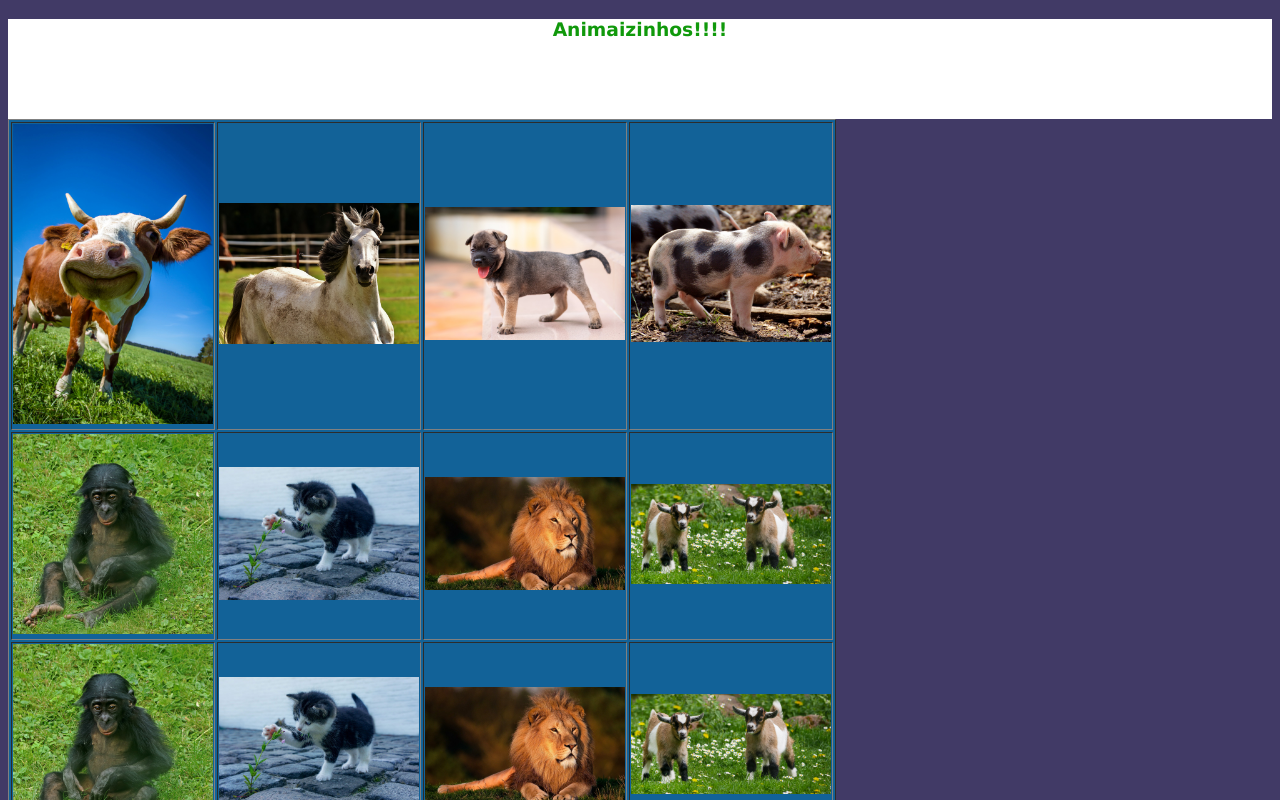
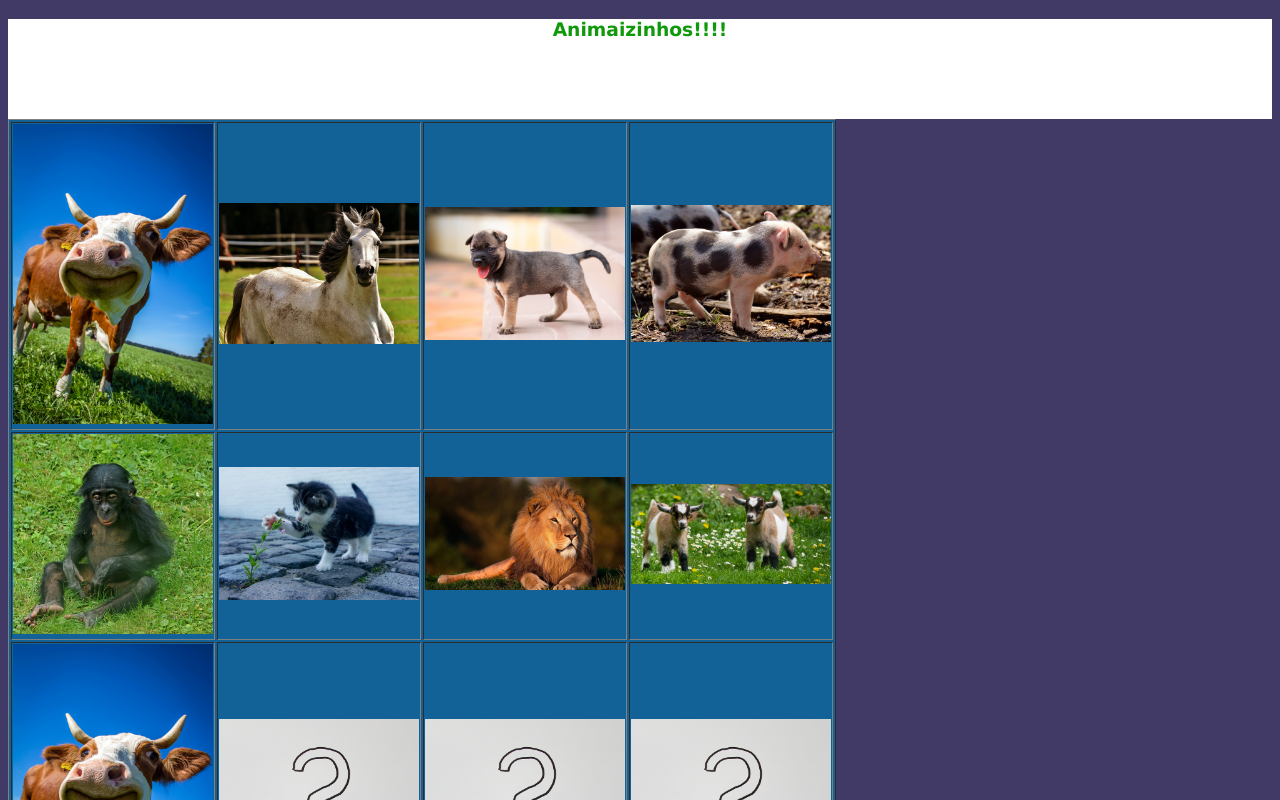
Before and after one commit to fernandogdt/pagina_animais, a plain HTML site: page index.html in a window 1280 px wide. Both pictures are taken after a click on the picture 113 px from the left and 743 px from the top of the page. Shown: the top 800 px of the page. Drawn offline with Linux system fonts and the light colour scheme.

Commit message:
Inclusao de interrogacao

```diff
--- a/index.html
+++ b/index.html
@@ -35,10 +35,10 @@
                         <td><img src="imagem/animal-3368102_1280.jpg" alt="cabra" onclick="som(8)"></td>
                     </tr>
                     <tr>
-                        <td><img src="imagem/bonobos-2481776_1280.jpg" alt="macaco" onmouseover="mudaimagem()" id="31" onmouseout="voltaimagem()"> </td>
-                        <td><img src="imagem/cat-2536662_1280.jpg" alt="gato" onclick="mudaimagem()"></td>
-                        <td><img src="imagem/lion-794962_1280.jpg" alt="leao" onclick="mudaimagem()"></td>
-                        <td><img src="imagem/animal-3368102_1280.jpg" alt="cabra" onclick="mudaimagem()"></td>
+                        <td><img src="imagem/Interrogacao.jpg" alt="macaco" onclick="mudaimagem(id)" id="31"> </td>
+                        <td><img src="imagem/Interrogacao.jpg" alt="gato" onclick="mudaimagem(id)" id=32></td>
+                        <td><img src="imagem/Interrogacao.jpg" alt="leao" onclick="mudaimagem()" id=33></td>
+                        <td><img src="imagem/Interrogacao.jpg" alt="cabra" onclick="mudaimagem()"id=34></td>
 
 
 
--- a/scripts.js
+++ b/scripts.js
@@ -56,8 +56,24 @@ function soundThunder(){
     check = true;
 }*/
 
-function mudaimagem(){
-    document.getElementById("31").src="imagem/cow-2896329_1920.jpg";
+function mudaimagem(cdimagem){
+
+    console.log(cdimagem);
+
+    switch (cdimagem) {
+        case "31":  document.getElementById(cdimagem).src="imagem/cow-2896329_1920.jpg";
+                    beep.src = "som\\COW_1.wav";
+                    beep.play();
+                break;
+        case "32":  document.getElementById(cdimagem).src="imagem/bonobos-2481776_1280.jpg";
+                    beep.src = "som\\MONKEY_1.wav";
+                    beep.play();
+                break;
+        default: alert("Nada ainda");
+                break;
+
+            }
+  //  document.getElementById(cdimagem).src="imagem/cow-2896329_1920.jpg";
   //  alert("trocou");
 
 }
```
Also changed, not shown: imagem/Interrogacao.jpg (added).
